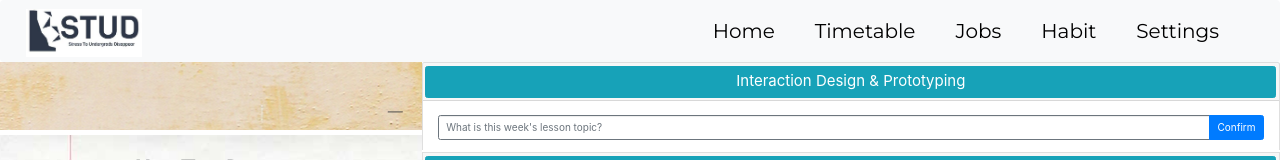
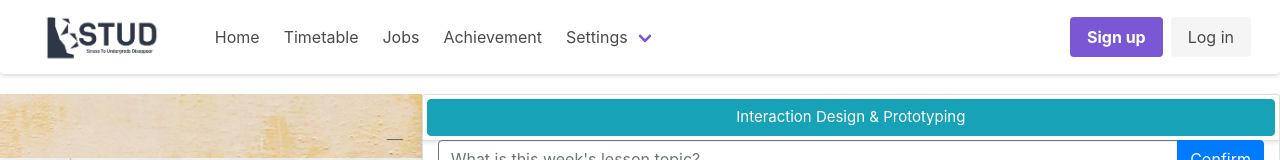
Before and after one commit to SlaveToJavascript/is216-project, a Vue app: page / in a window 1280 px wide. Shown: the top 160 px of the page. Built offline with nearby package versions, Linux system fonts and the light colour scheme; no server answers; a web font is replaced by a local one; what v-calendar, vue-sidebar-menu would draw is missing.

Commit message:
Add buefy navbar and router

```diff
--- a/package.json
+++ b/package.json
@@ -10,6 +10,7 @@
   "dependencies": {
     "bootstrap": "^4.5.2",
     "bootstrap-vue": "^2.17.3",
+    "buefy": "^0.9.4",
     "core-js": "^3.6.5",
     "materialize-css": "^1.0.0-rc.2",
     "moment": "^2.29.1",
--- /dev/null
+++ b/src/components/Navbar.vue
@@ -0,0 +1,71 @@
+<template>
+  <b-navbar>
+    <template slot="brand">
+      <b-navbar-item tag="router-link" :to="{ path: '/' }">
+        <img src="@/assets/images/logo.jpg" alt="STUD" />
+      </b-navbar-item>
+    </template>
+
+    <template slot="start">
+      <b-navbar-item tag="router-link" :to="{ path: '/' }">
+        Home
+      </b-navbar-item>
+      <b-navbar-item tag="router-link" :to="{ path: '/timetable' }">
+        Timetable
+      </b-navbar-item>
+      <b-navbar-item tag="router-link" :to="{ path: '/jobs' }">
+        Jobs
+      </b-navbar-item>
+      <b-navbar-item tag="router-link" :to="{ path: '/achievements' }">
+        Achievement
+      </b-navbar-item>
+      <b-navbar-dropdown label="Settings">
+        <b-navbar-item href="#">
+          User Profile
+        </b-navbar-item>
+        <b-navbar-item href="#">
+          Update Timetable
+        </b-navbar-item>
+        <b-navbar-item href="#">
+          Notification
+        </b-navbar-item>
+        <b-navbar-item href="#">
+          Privacy
+        </b-navbar-item>
+      </b-navbar-dropdown>
+    </template>
+    <template slot="end">
+      <b-navbar-item tag="div">
+        <div class="buttons">
+          <a class="button is-primary">
+            <strong>Sign up</strong>
+          </a>
+          <a class="button is-light">
+            Log in
+          </a>
+        </div>
+      </b-navbar-item>
+    </template>
+  </b-navbar>
+</template>
+
+<script>
+export default {
+  name: "Navbar"
+};
+</script>
+
+<style scoped>
+.navbar {
+  box-shadow: 0 2px 4px rgba(0, 0, 0, 0.15);
+}
+
+.navbar img {
+  max-height: 3rem;
+  margin-top: 10px;
+}
+
+.navbar-dropdown {
+  margin-right: 20px;
+}
+</style>
--- a/src/main.js
+++ b/src/main.js
@@ -5,8 +5,11 @@ import VueSidebarMenu from "vue-sidebar-menu";
 import "vue-sidebar-menu/dist/vue-sidebar-menu.css";
 import moment from 'moment'
 import VCalendar from "v-calendar";
+import { Navbar } from 'buefy'
+import 'buefy/dist/buefy.css'
+
+Vue.use(Navbar)
 Vue.use(VueSidebarMenu);
-
 Vue.use(VCalendar);
 
 Vue.config.productionTip = false;
--- a/src/router/index.js
+++ b/src/router/index.js
@@ -24,9 +24,9 @@ const routes = [
     component: () => import("@/views/Jobs.vue")
   },
   {
-    path: "/habit",
-    name: "Habit",
-    component: () => import("@/views/Habit.vue")
+    path: "/achievements",
+    name: "Achievements",
+    component: () => import("@/views/Achievements.vue")
   },
   {
     path: "/settings",
--- a/src/views/Habit.vue
+++ b/src/views/Achievements.vue
@@ -1,18 +1,18 @@
 <template>
   <div>
-    <TopNav />
+    <Navbar />
 
-    Habit Page
+    Achievement Page
   </div>
 </template>
 
 <script>
-import TopNav from "@/components/TopNav";
+import Navbar from "@/components/Navbar";
 
 export default {
   name: "Habit",
   components: {
-    TopNav,
+    Navbar,
   }
 };
 </script>
--- a/src/views/Home.vue
+++ b/src/views/Home.vue
@@ -1,7 +1,7 @@
 <template>
   <div class="home">
     <!-- TOP NAV BAR -->
-    <TopNav />
+    <Navbar />
 
     <!-- LEFT NAVIGATION MENU -->
 
@@ -26,7 +26,7 @@
 
 <script>
 // @ is an alias to /src
-import TopNav from "@/components/TopNav";
+import Navbar from "@/components/Navbar";
 import QuoteBar from "@/components/QuoteBar";
 import ModulesAccordian from "@/components/ModulesAccordian";
 import ToDo from "@/components/ToDo";
@@ -34,7 +34,7 @@ import ToDo from "@/components/ToDo";
 export default {
   name: "Home",
   components: {
-    TopNav,
+    Navbar,
     QuoteBar,
     ModulesAccordian,
     ToDo
--- a/src/views/Jobs.vue
+++ b/src/views/Jobs.vue
@@ -1,18 +1,18 @@
 <template>
   <div>
-    <TopNav />
+    <Navbar />
 
     Jobs Page
   </div>
 </template>
 
 <script>
-import TopNav from "@/components/TopNav";
+import Navbar from "@/components/Navbar";
 
 export default {
   name: "Jobs",
   components: {
-    TopNav,
+    Navbar,
   }
 };
 </script>
--- a/src/views/Settings.vue
+++ b/src/views/Settings.vue
@@ -1,18 +1,18 @@
 <template>
   <div>
-    <TopNav />
+    <Navbar />
 
     Settings Page
   </div>
 </template>
 
 <script>
-import TopNav from "@/components/TopNav";
+import Navbar from "@/components/Navbar";
 
 export default {
   name: "Settings",
   components: {
-    TopNav,
+    Navbar
   }
 };
 </script>
--- a/src/views/Timetable.vue
+++ b/src/views/Timetable.vue
@@ -1,19 +1,19 @@
 <template>
   <div class="timetable">
-    <TopNav />
+    <Navbar />
     <Schedule />
   </div>
 </template>
 
 <script>
 import Schedule from "@/components/Schedule";
-import TopNav from "@/components/TopNav";
+import Navbar from "@/components/Navbar";
 
 export default {
   name: "Timetable",
   components: {
     Schedule,
-    TopNav
+    Navbar
   }
 };
 </script>
```
Also changed, not shown: 1 other file (tests, documents, lock files or other folders).
